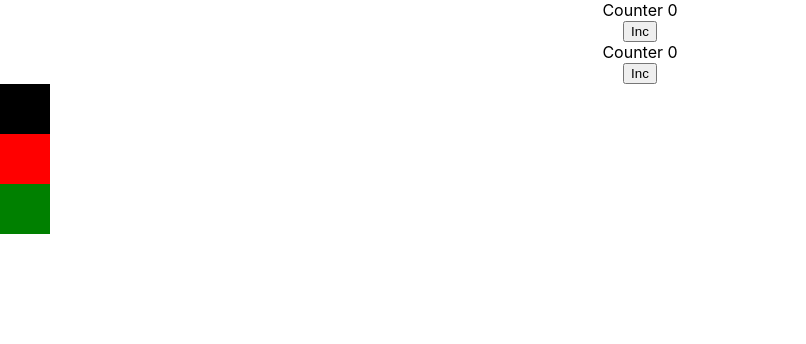
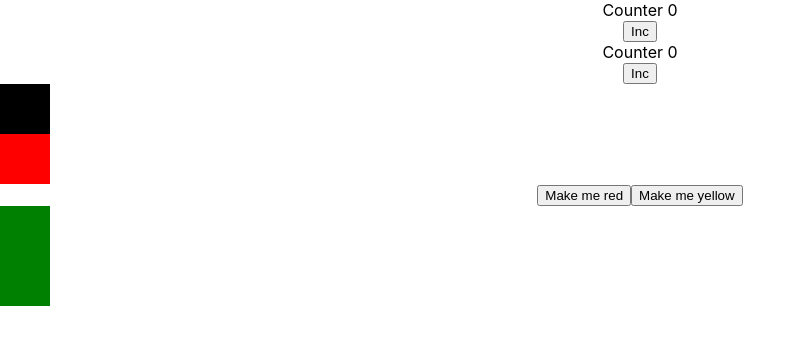
Before and after one commit to tscislo/react-playground, a React (Create React App) app: page / in a window 1280 px wide. Shown: the top 344 px of the page, without its empty margins (0-806 px from the left). Built offline with nearby package versions, Linux system fonts and the light colour scheme.

Commit message:
setting color

```diff
--- a/src/primitive-context/parent-context.tsx
+++ b/src/primitive-context/parent-context.tsx
@@ -1,9 +1,9 @@
-import React from "react";
+import React, {useState} from "react";
 import {ColorContext} from "./color.context";
 import {ColorComponent} from "./color-component";
 
 export const ParentColorComponent = () => {
-
+    const [color, setColor] = useState<string>('green');
     return (
         <>
             <ColorComponent/>
@@ -12,7 +12,10 @@ export const ParentColorComponent = () => {
                     <ColorComponent/>
                 </ColorContext.Provider>
             </ColorContext.Provider>
-            <ColorContext.Provider value={'green'}>
+            <ColorContext.Provider value={color}>
+                <button onClick={() => setColor('red')}>Make me red</button>
+                <button onClick={() => setColor('yellow')}>Make me yellow</button>
+                <ColorComponent/>
                 <ColorComponent/>
             </ColorContext.Provider>
         </>
```
